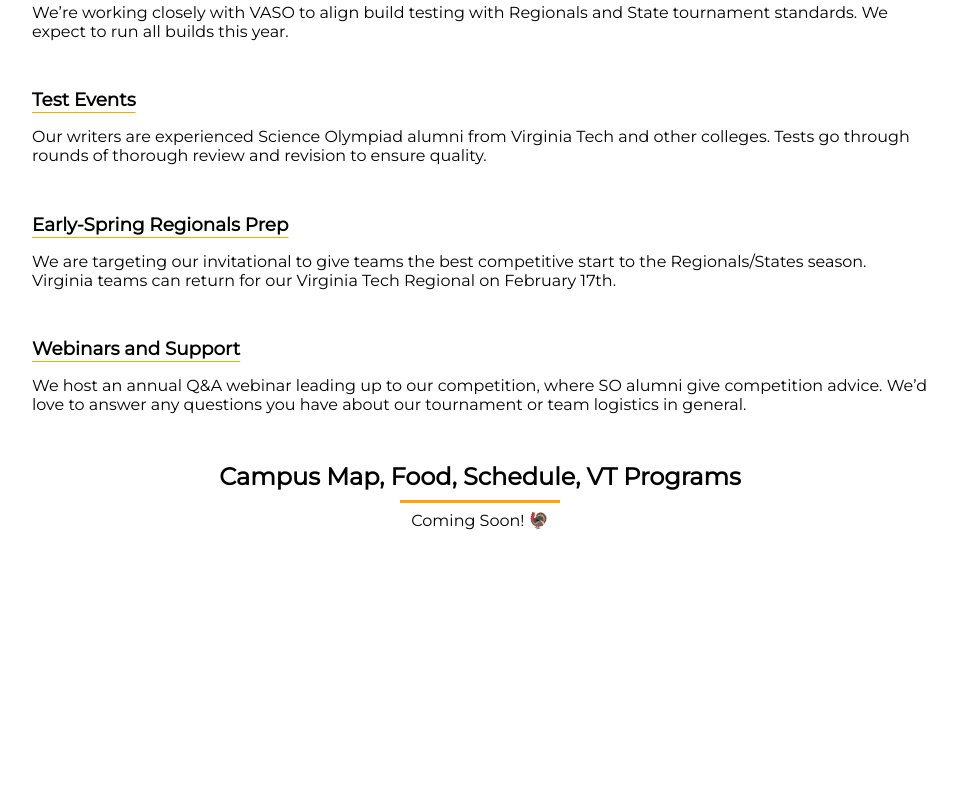
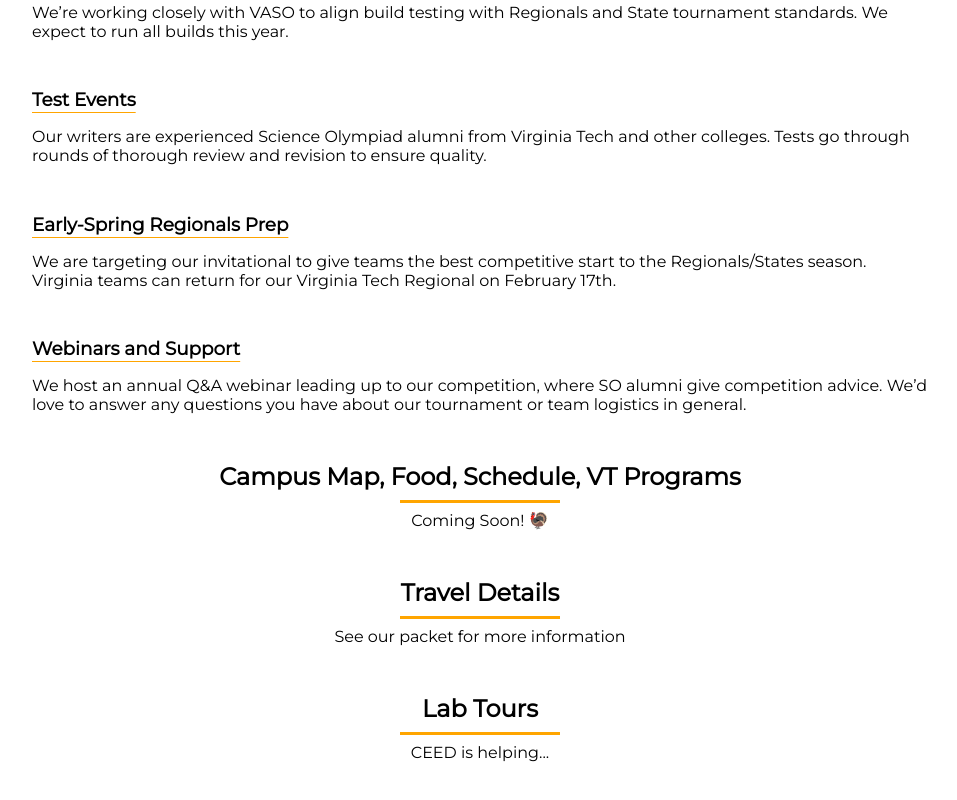
Before and after one commit to Pojoto/sovt-website, a SvelteKit app: page /tournament-info in a window 1280 px wide. Shown: the part 1210-2010 px from the top of the page, without its empty margins (160-1117 px from the left). Before the commit the page ends 1812 px from the top, so only its background shows below. Built offline with nearby package versions, Linux system fonts and the light colour scheme.

Commit message:
Added 2 new sections to tournament info page

```diff
--- a/src/routes/tournament-info/+page.svelte
+++ b/src/routes/tournament-info/+page.svelte
@@ -112,6 +112,28 @@
 
             <p>
                 Coming Soon! 🦃
+
+            </p>
+        </div>
+
+        <div class="section">
+            <h2>
+                Travel Details
+            </h2>
+
+            <p>
+                 See our packet for more information
+
+            </p>
+        </div>
+
+        <div class="section">
+            <h2>
+                Lab Tours
+            </h2>
+
+            <p>
+                CEED is helping...
 
             </p>
         </div>
```
